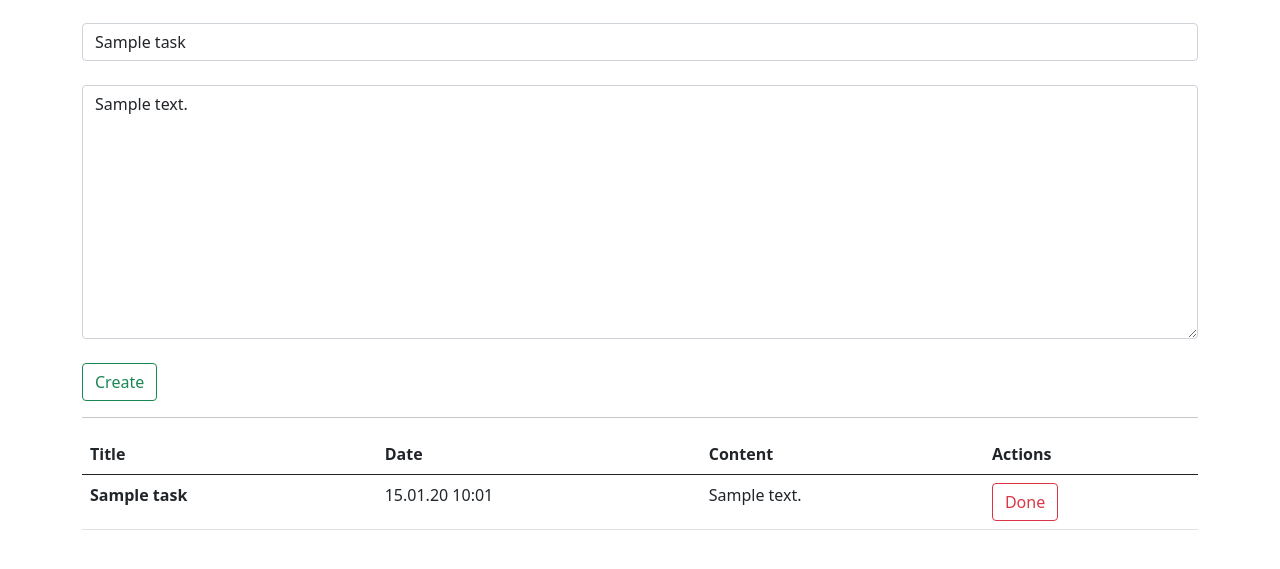
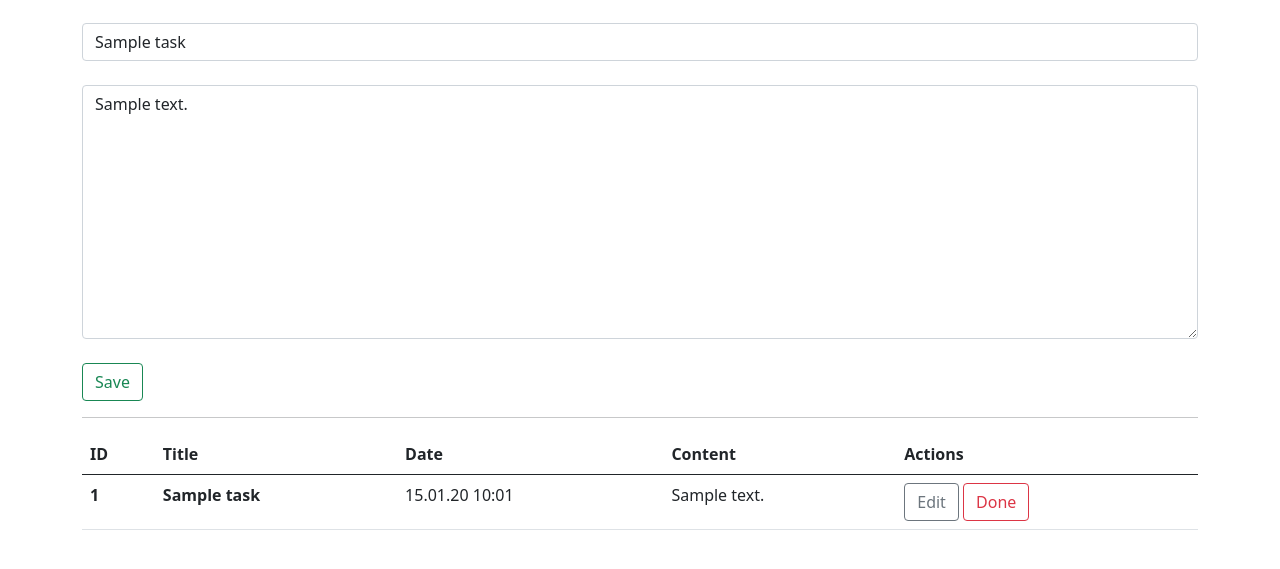
Before and after one commit to Simon-Tinchurin/task_manager, a Django app: page /edit/1/ in a window 1280 px wide. Shown: the part 57-626 px from the top of the page. Run offline with Django 4.2, Linux system fonts and the light colour scheme; a user stored in the database is signed in; tables that the repository leaves empty hold one stand-in row (values such as "Sample post"); some libraries are stand-ins or nearby versions.

Commit message:
edit button

```diff
--- a/tasks/templates/user_page.html
+++ b/tasks/templates/user_page.html
@@ -20,7 +20,11 @@
         <br/>
         {% render_field form.content type="textarea" placeholder="Content" class+="form-control" %}
         <br/>
+        {% if form.title.value %}
+        <input type="submit" class="btn btn-outline-success" value="Save">
+        {% else %}
         <input type="submit" class="btn btn-outline-success" value="Create">
+        {% endif %}
     </form>
     <hr>
     <div class="accordion" id="accordionFlushExample">
@@ -28,6 +32,7 @@
         <table class="table">
             <thead>
             <tr>
+                <th scope="col">ID</th>
                 <th scope="col">Title</th>
                 <th scope="col">Date</th>
                 <th scope="col">Content</th>
@@ -37,12 +42,18 @@
             <tbody>
             {% for task in tasks %}
             <tr>
+                <th scope="row">{{task.id}}</th>
                 <th scope="row">{{task.title}}</th>
                 <td>{{task.date_posted|date:'d.m.y H:m'}}</td>
                 <td>{{task.content}}</td>
-                <td><button class="btn btn-outline-danger" type="button"
+                <td>
+                    <button class="btn btn-outline-secondary" type="button"
+                            onclick="location.href='{% url 'edit' task_id=task.id %}'">Edit
+                    </button>
+                    <button class="btn btn-outline-danger" type="button"
                             onclick="location.href='{% url 'delete' task_id=task.id %}'">
-                    Done</button>
+                        Done
+                    </button>
                 </td>
             </tr>
             {% endfor %}
```
